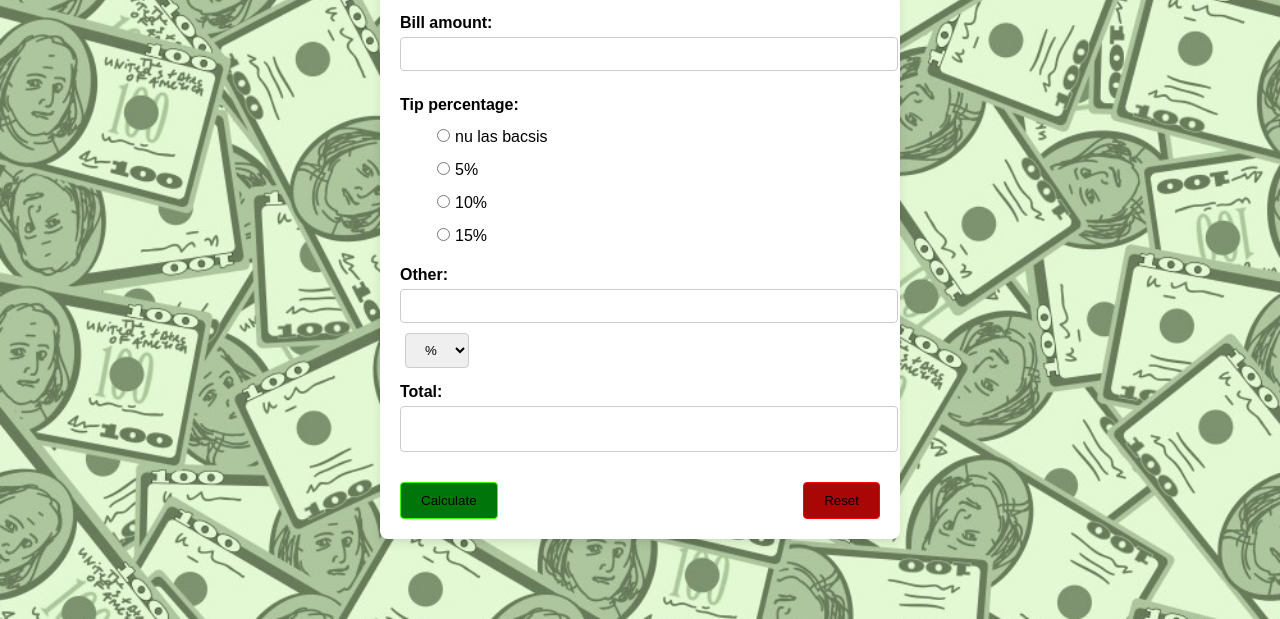
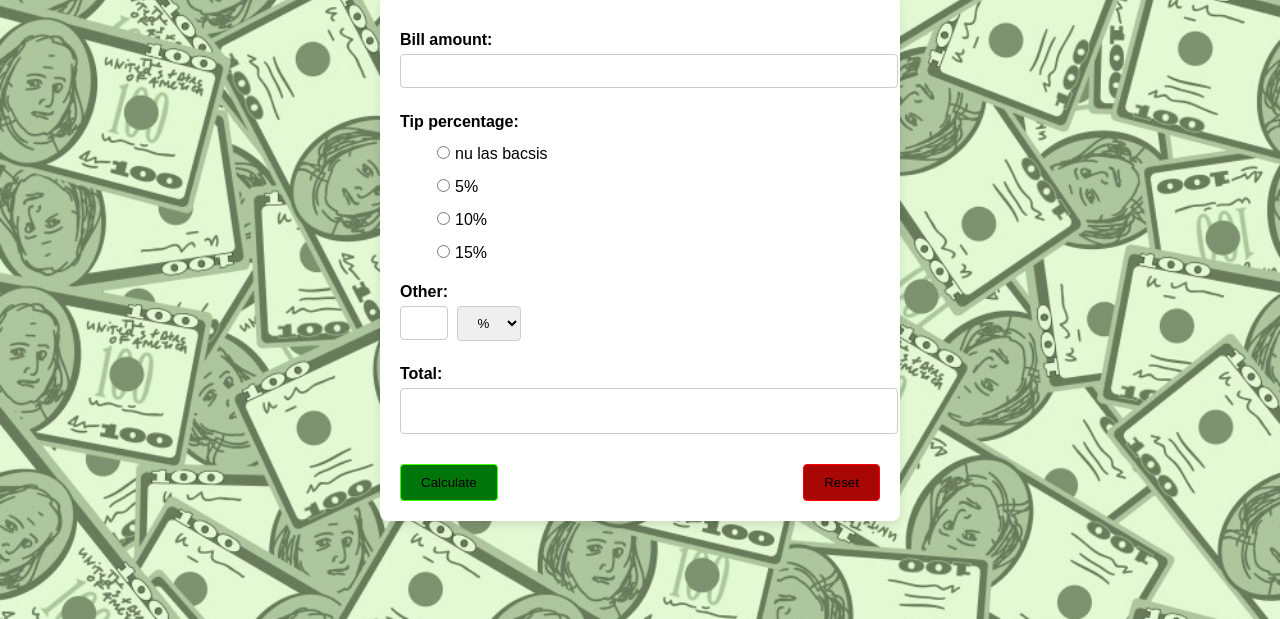
Before and after one commit to AdrianS2002/What-s-my-tips--JS-APP.github.io, a plain HTML site: page index.html in a window 1280 px wide. Shown: the part 181-800 px from the top of the page. Drawn offline with Linux system fonts and the light colour scheme.

```diff
--- a/style.css
+++ b/style.css
@@ -1,5 +1,3 @@
-
-
 body {
 
     background-color: #f4f4f4;
@@ -43,6 +41,10 @@
     margin-top: 15px;
 }
 
+#othersum{
+    display: inline;
+    width: 30px;
+}
 
 input[type="text"] {
     width: 100%;
@@ -76,6 +78,7 @@
     border-radius: 4px;
     text-align: center;
     width: 4rem;
+    display: inline;
 }
 
 
```
